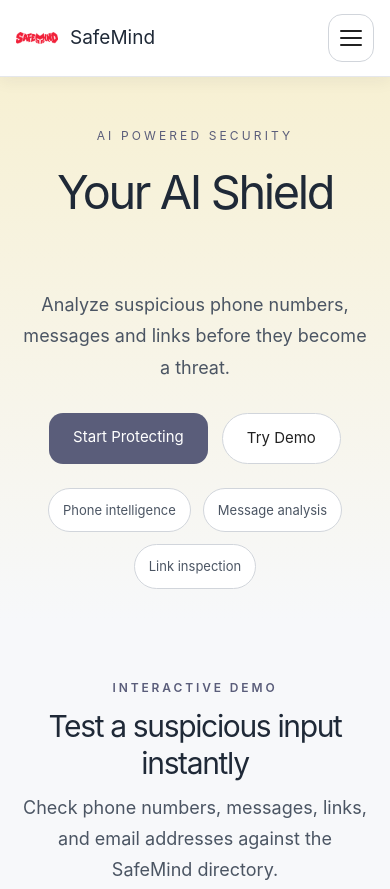
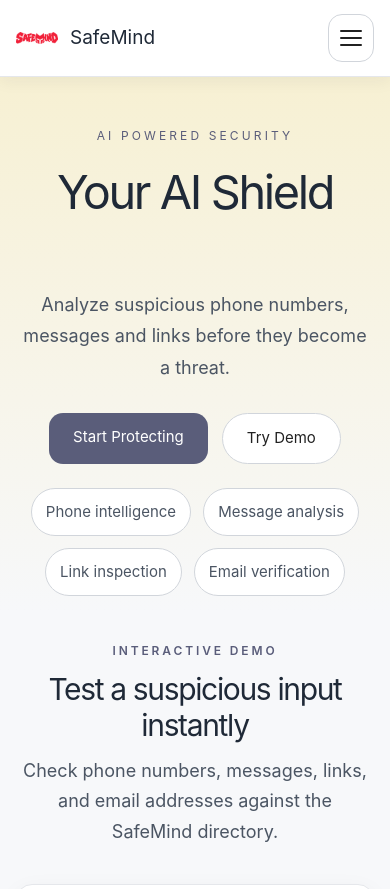
Before and after one commit to bhonemyintmyat/SafeMind, a website built with Vite: page src/pages/main.html in a window 390 px wide. Shown: the top 889 px of the page. Built offline with nearby package versions, Linux system fonts and the light colour scheme; some packages are replaced by stand-ins of ours; no server answers; the database is empty.

Commit message:
Make hero feature chips interactive

```diff
--- a/src/css/brand-palette.css
+++ b/src/css/brand-palette.css
@@ -433,7 +433,7 @@ button.primary-action) { border-radius: 14px !important; }
 .navbar .language-toggle { color: var(--text) !important; background: var(--surface) !important; border-color: var(--border) !important; }
 body.landing-page::before { display: none !important; }
 .hero { background: linear-gradient(180deg, color-mix(in srgb, var(--cream) 70%, var(--background)), var(--background)) !important; }
-.hero-features li { color: var(--muted) !important; background: var(--surface) !important; border-color: var(--border) !important; }
+.hero-features li button { color: var(--muted) !important; background: var(--surface) !important; border-color: var(--border) !important; border-radius:999px !important; }
 .tag { color: #484B65 !important; }
 
 .checker-mode-tabs,
--- a/src/css/main.css
+++ b/src/css/main.css
@@ -190,7 +190,7 @@ button:hover,
     justify-content:center;
     gap:50px;
     align-items:center;
-    padding:80px 70px 60px;
+    padding:80px 70px 30px;
     position:relative;
     overflow:hidden;
 }
@@ -245,13 +245,14 @@ button:hover,
     padding:0;
 }
 
-.hero-features li{
+.hero-features li button{
     padding:10px 14px;
     border-radius:999px;
     border:1px solid rgba(255,255,255,.08);
     background:rgba(17,17,17,.72);
     color:var(--muted);
     font-size:13px;
+    cursor:pointer;
 }
 
 .primary-btn{
@@ -394,6 +395,10 @@ button:hover,
 .trust-section,
 .faq-section{
     background:#050505;
+}
+
+.demo-section{
+    padding-top:40px;
 }
 .built-by-strip{padding:36px 0;background:#090909;overflow:hidden;border-block:1px solid rgba(255,255,255,.06)}
 .built-by-strip>p{text-align:center;color:var(--muted);font-size:12px;font-weight:700;letter-spacing:.22em;text-transform:uppercase;margin-bottom:20px}
@@ -669,6 +674,20 @@ button:hover,
     margin-bottom:10px;
 }
 
+/* Float the logo only where the desktop section gutter leaves safe space. */
+@media (min-width:901px){
+    .footer-brand img{
+        position:fixed;
+        bottom:24px;
+        left:24px;
+        z-index:40;
+    }
+
+    body.footer-in-view .footer-brand img{
+        position:static;
+    }
+}
+
 .reveal{
     opacity:0;
     transform:translateY(24px);
@@ -728,7 +747,7 @@ button:hover,
     align-items:center;
     justify-content:center;
     border-radius:50%;
-    background:rgba(241,32,57,.15);
+    background:#A9D35E;
     color:#080808;
     margin-bottom:18px;
 }
@@ -821,7 +840,7 @@ footer{
         grid-template-columns:1fr;
         gap:30px;
         min-height:auto;
-        padding:64px 24px 40px;
+        padding:64px 24px 20px;
     }
 
     .scanner{
@@ -858,9 +877,10 @@ footer{
     .navbar{padding:14px 16px}
     .navbar nav{width:100%;overflow-x:auto;flex-wrap:nowrap}
     .nav-actions{flex-wrap:wrap}
-    .hero{padding:48px 16px 32px}
+    .hero{padding:48px 16px 16px}
     .hero h1{font-size:clamp(38px,12vw,58px)}
     .demo-section,.verified-section,.features-section,.how-section,.trust-section,.contact-section,.faq-section,#features{padding:56px 16px}
+    .demo-section{padding-top:28px}
     .contact-card{align-items:stretch;flex-direction:column}.contact-card .primary-btn{text-align:center;overflow-wrap:anywhere}
     .demo-input-card,.demo-result-card{padding:20px}
     .demo-actions>*{width:100%;text-align:center}
--- a/src/css/theme.css
+++ b/src/css/theme.css
@@ -757,7 +757,7 @@ html[data-theme="light"] .education-feed {
 }
 
 /* Replace dark-only landing surfaces so light-theme text keeps its contrast. */
-html[data-theme="light"] .hero-features li,
+html[data-theme="light"] .hero-features li button,
 html[data-theme="light"] .demo-tab {
   background: #FFFFFF !important;
   border-color: #D1D5DB !important;
--- a/src/js/language.js
+++ b/src/js/language.js
@@ -18,6 +18,7 @@ const translations = {
   "Phone intelligence": "ဖုန်းနံပါတ် စိစစ်မှု",
   "Message analysis": "စာတို စိစစ်မှု",
   "Link inspection": "လင့်ခ် စိစစ်မှု",
+  "Email verification": "အီးမေးလ် စိစစ်မှု",
   "Interactive Demo": "အပြန်အလှန် အစမ်းသုံးစနစ်",
   "Test a suspicious input instantly":
     "သံသယဖြစ်ဖွယ် အချက်အလက်ကို ချက်ချင်းစစ်ဆေးပါ",
--- a/src/js/main.js
+++ b/src/js/main.js
@@ -203,6 +203,10 @@ async function loadContacts() {
 }
 
 demoTabs.forEach((button) => button.addEventListener("click", () => setMode(button.dataset.demoMode)));
+document.querySelectorAll("[data-hero-feature]").forEach((button) => button.addEventListener("click", () => {
+    setMode(button.dataset.heroFeature);
+    document.getElementById("demo")?.scrollIntoView({ behavior: "smooth" });
+}));
 document.querySelectorAll("[data-demo-example]").forEach((button) => button.addEventListener("click", () => {
     demoInput.value = examples[activeDemoMode][button.dataset.demoExample];
 }));
@@ -257,6 +261,12 @@ if (typingTarget) {
     });
     typeHeading();
 }
+const siteFooter = document.querySelector(".site-footer");
+if (siteFooter && "IntersectionObserver" in window) {
+    new IntersectionObserver(([entry]) => {
+        document.body.classList.toggle("footer-in-view", entry.isIntersecting);
+    }).observe(siteFooter);
+}
 setMode(activeDemoMode);
 loadContacts();
 document.body.classList.add("is-ready");
--- a/src/pages/main.html
+++ b/src/pages/main.html
@@ -63,9 +63,10 @@
                 </div>
 
                 <ul class="hero-features">
-                    <li>Phone intelligence</li>
-                    <li>Message analysis</li>
-                    <li>Link inspection</li>
+                    <li><button type="button" data-hero-feature="phone" aria-controls="demo">Phone intelligence</button></li>
+                    <li><button type="button" data-hero-feature="message" aria-controls="demo">Message analysis</button></li>
+                    <li><button type="button" data-hero-feature="link" aria-controls="demo">Link inspection</button></li>
+                    <li><button type="button" data-hero-feature="email" aria-controls="demo">Email verification</button></li>
                 </ul>
             </div>
 
```
